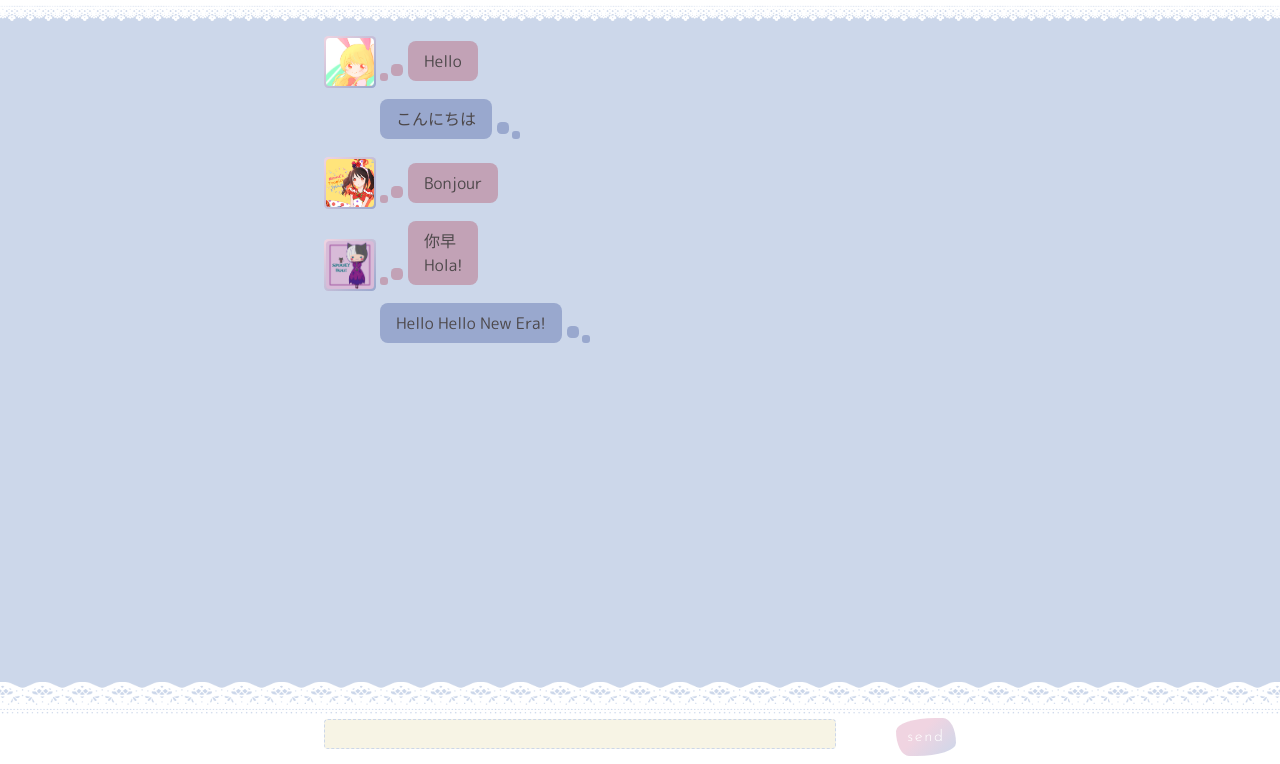
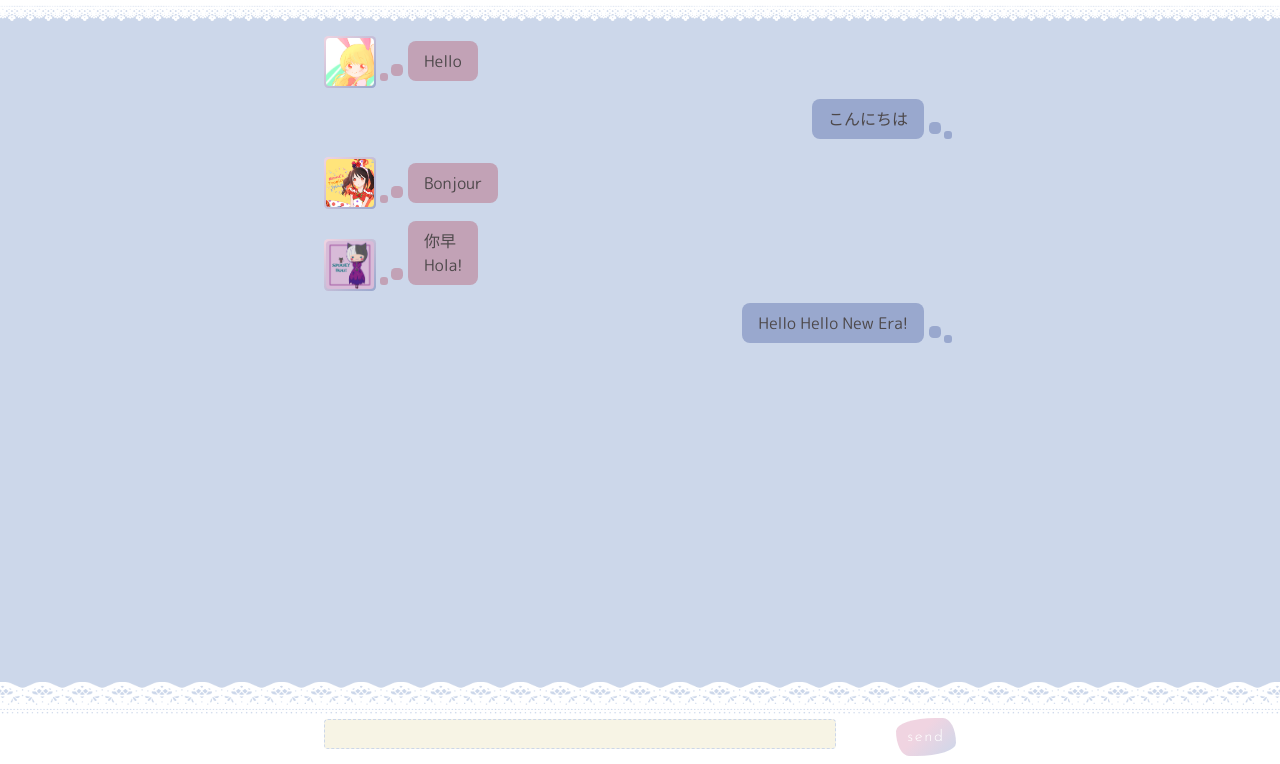
Before and after one commit to yuyu106/spa_study, a plain HTML site: page index.html in a window 1280 px wide. Shown: the part 36-800 px from the top of the page. Drawn offline with nearby package versions, Linux system fonts and the light colour scheme.

Commit message:
表示位置の調整

```diff
--- a/css/style.css
+++ b/css/style.css
@@ -187,7 +187,6 @@ header {
 /* トップページ */
 .messages .messages-inner .message {
   display: flex;
-  justify-content: start;
   align-items: flex-end;
   margin-bottom: 8px; }
 .messages .messages-inner .baloon {
```
Also changed, not shown: 1 other file.
